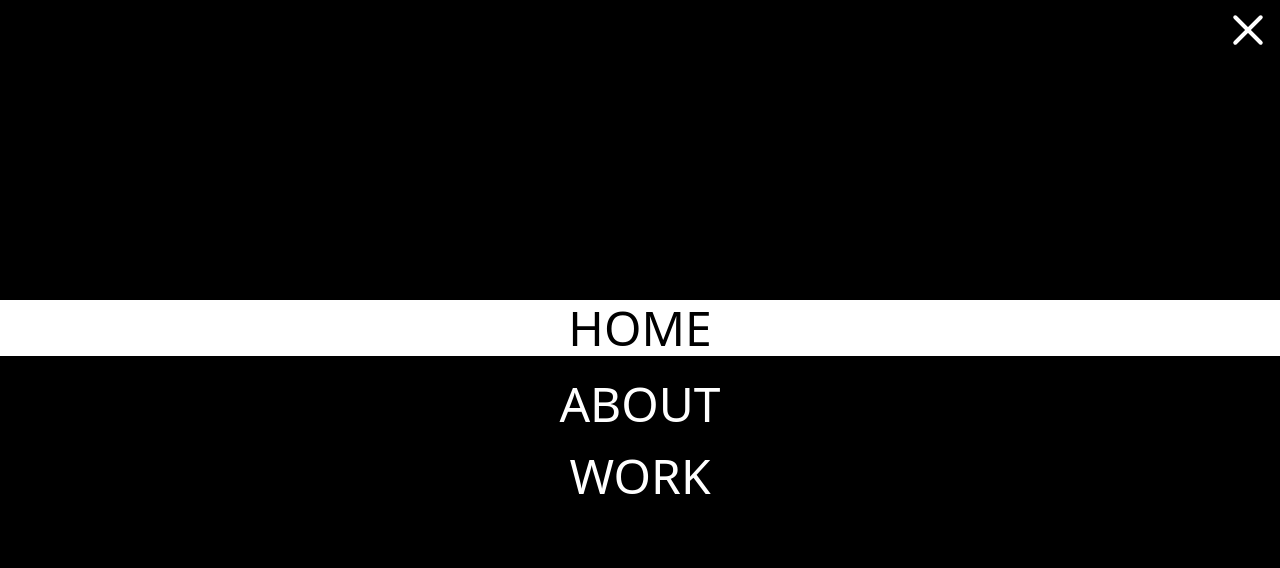
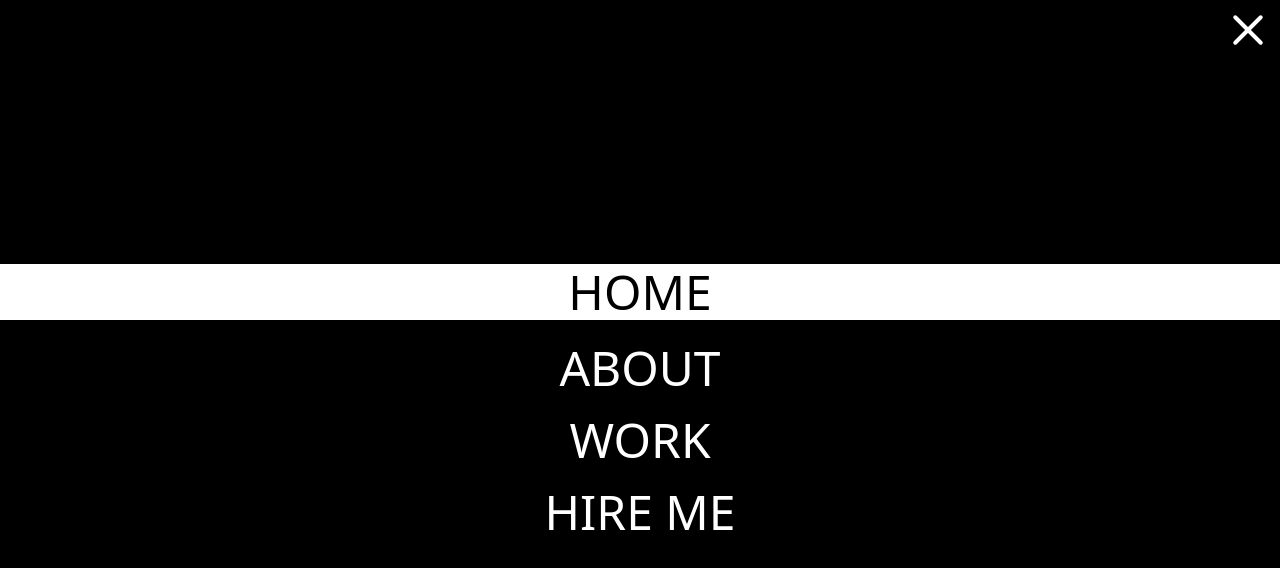
Before and after one commit to Talha-Abdurehman/minimalist-portfolio, a React (Vite) app: page / in a window 1280 px wide. Both pictures are taken after a click on the element 1248 px from the left and 32 px from the top of the page. Shown: the top 568 px of the page. Built offline with nearby package versions, Linux system fonts and the light colour scheme; a web font is replaced by a local one.

Commit message:
Added a Hero Section

```diff
--- a/src/components/Navigation.jsx
+++ b/src/components/Navigation.jsx
@@ -7,7 +7,7 @@ export default function Navigation() {
   const [isOpen, setIsOpen] = useState(false);
 
   return (
-    <div className="w-full fixed top-0 bg-amber-300">
+    <div className="w-full fixed top-0">
       <div className="flex justify-between">
         <div className="flex justify-center items-center px-2">
           <h1 className="font-playfair ">Talha Abdurehman</h1>
--- a/src/pages/Home.jsx
+++ b/src/pages/Home.jsx
@@ -6,7 +6,7 @@ export default function Home() {
       <nav>
         <Navigation></Navigation>
       </nav>
-      <section className="w-full pt-10 min-h-screen flex justify-center px-4 items-center">
+      <section className="w-full pt-10 min-h-screen flex justify-center  px-4 items-center">
         <div>
           <div className="w-full">
             <h1 className="text-4xl text-center">
@@ -14,10 +14,11 @@ export default function Home() {
               <span className="font-playfair italic font-semibold text-gray-500">
                 Talha Abdurehman
               </span>{" "}
-              a Full-Stack Developer from{" "}
+              a full-stack developer from{" "}
               <span className="font-playfair italic font-semibold text-gray-500">
                 Pakistan
               </span>
+              .
             </h1>
           </div>
         </div>
--- a/src/pages/Loading.jsx
+++ b/src/pages/Loading.jsx
@@ -73,6 +73,19 @@ export default function Loading({ onClose }) {
       >
         WORK
       </NavLink>
+      <NavLink
+        to={"/hire"}
+        onClick={onClose}
+        className={({ isActive }) =>
+          ` text-5xl text-center hover:-translate-y-3 transition-all duration-300 ease-out ${
+            isActive
+              ? "w-screen text-black bg-white py-2"
+              : "text-white bg-black"
+          }`
+        }
+      >
+        HIRE ME
+      </NavLink>
     </motion.div>
   );
 }
```
